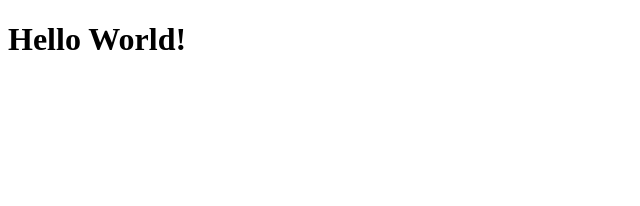
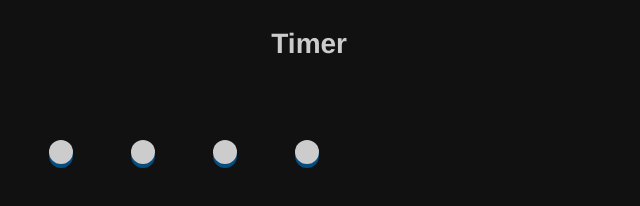
Before and after one commit to maggick/pomodoro, a website: page app/index.html in a window 1280 px wide. Shown: the top 206 px of the page, without its empty margins (0-640 px from the left). Drawn offline with Linux system fonts and the light colour scheme.

Commit message:
base html index with 4 buttons

```diff
--- a/app/index.html
+++ b/app/index.html
@@ -1,9 +1,44 @@
-<!DOCTYPE html>
-<html>
-  <head>
-    <title>Hello World!</title>
-  </head>
-  <body>
-    <h1>Hello World!</h1>
-  </body>
+<!doctype html>
+<html lang="en">
+<head>
+    <meta charset="UTF-8">
+    <title>Pomodoro rocks</title>
+    <link href="css/bootstrap.css" rel="stylesheet" type="text/css"/>
+    <link href="css/index.css" rel="stylesheet" type="text/css"/>
+</head>
+<body>
+<div class="settings">Settings</div>
+<div class="close">Close</div>
+<div id="main" class="container-fluid">
+
+  <div id="timer">
+    <h1>Timer</h1>
+  </div>
+
+  <div class="row buttons">
+    <div class="col-xs-3">
+      <div class="button-action" data-action="start">
+        <span class="button-icon"></span>
+      </div>
+    </div>
+    <div class="col-xs-3">
+      <div class="button-action" data-action="pause">
+        <span class="button-icon"></span>
+      </div>
+    </div>
+    <div class="col-xs-3">
+      <div class="button-action" data-action="stop">
+        <span class="button-icon"></span>
+      </div>
+    </div>
+    <div class="col-xs-3">
+      <div class="button-action" data-action="reset">
+        <span class="button-icon"></span>
+      </div>
+    </div>
+  </div>
+</div>
+
+<script src="js/index.js"></script>
+</body>
 </html>
```
